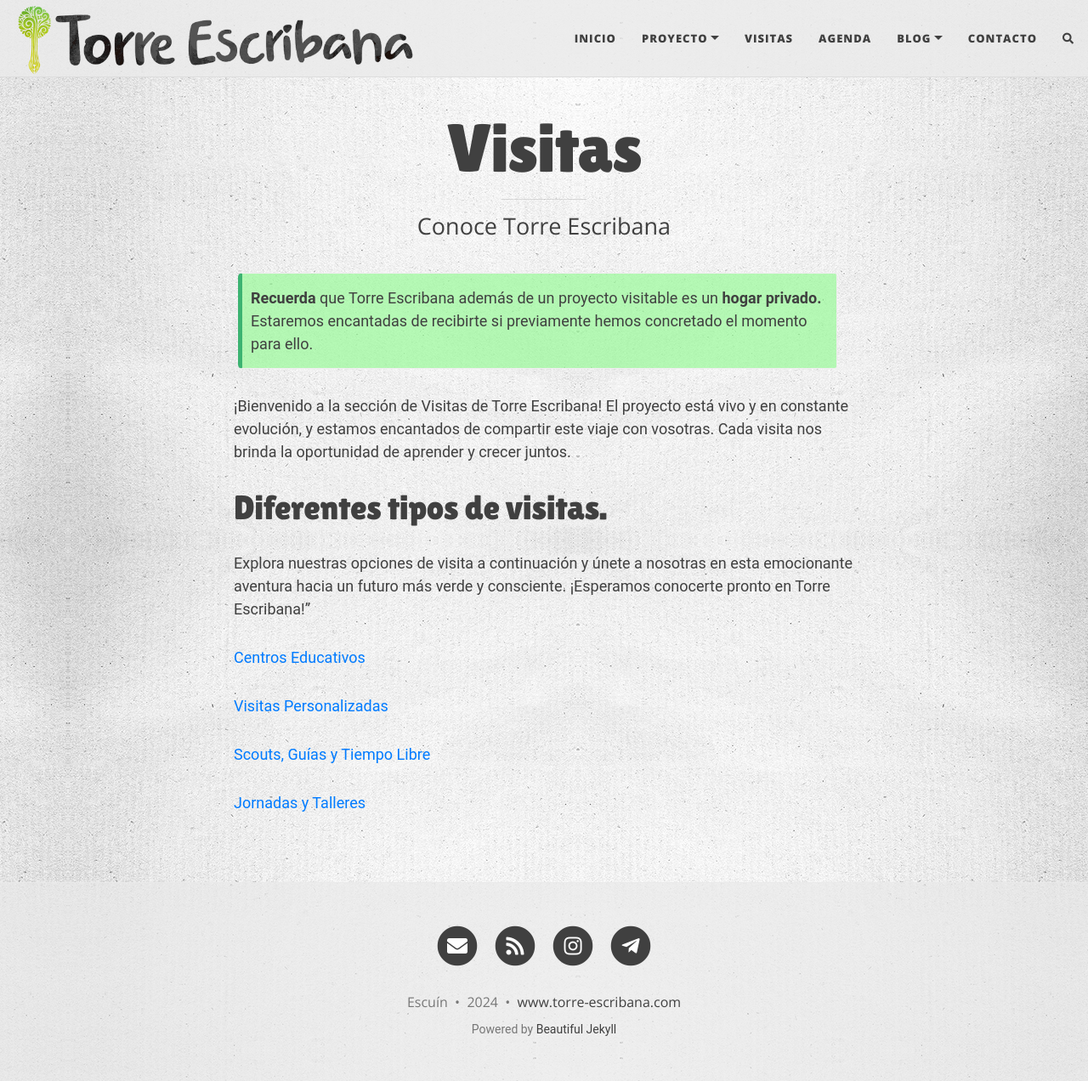
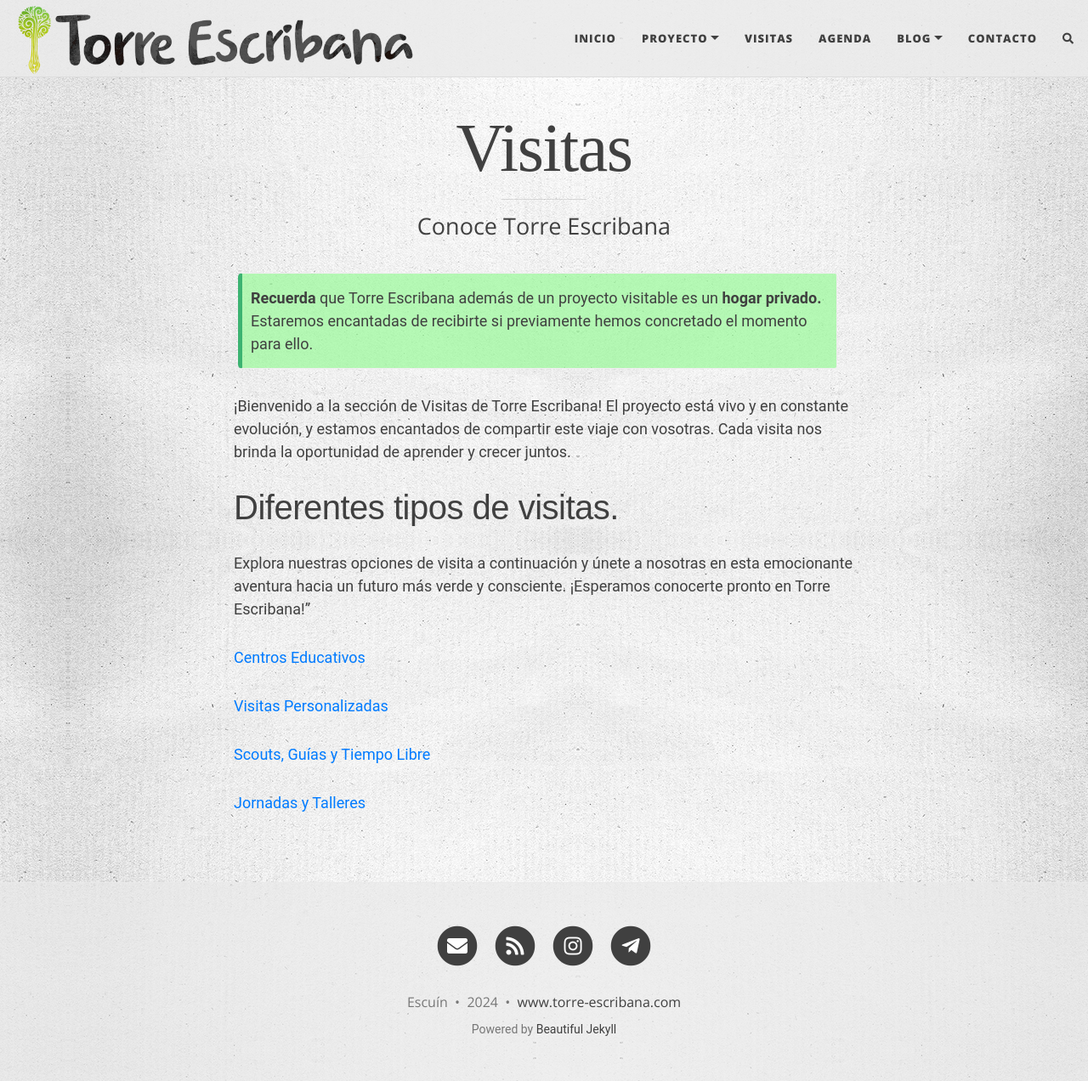
Before and after one commit to PermaculturaAragon/Web-TorreEscribana, a Jekyll site: the page built from visitas.md, in a window 1280 px wide and 1272 px high. Shown: the whole window at 85% size. Built offline with Jekyll 4.4.1, drawn with Linux system fonts in a browser that asks for light colours; nearby versions of some CDN libraries; some web fonts are replaced; comment, search, counter and statistics services are not loaded.

Commit message:
tipos letra

```diff
--- a/_includes/header.html
+++ b/_includes/header.html
@@ -64,6 +64,6 @@
 
 <link rel="preconnect" href="https://fonts.googleapis.com">
 <link rel="preconnect" href="https://fonts.gstatic.com" crossorigin>
-<link href="https://fonts.googleapis.com/css2?family=Lilita+One&display=swap" rel="stylesheet">
+<link href="https://fonts.googleapis.com/css2?family=Averia+Serif+Libre:ital,wght@0,300;0,400;0,700;1,300;1,400;1,700&family=Oleo+Script:wght@400;700&display=swap" rel="stylesheet">
 
 </header>
--- a/assets/css/beautifuljekyll.css
+++ b/assets/css/beautifuljekyll.css
@@ -131,7 +131,7 @@
 .navbar-custom {
   background-color: {{ site.navbar-col | default: "#EAEAEA" }};
   border-bottom: 1px solid {{ site.navbar-border-col | default: "#DDDDDD" }};
-  font-family: 'Open Sans', 'Helvetica Neue', Helvetica, Arial, sans-serif;
+   font-family: "Averia Serif Libre", 'Open Sans', 'Helvetica Neue', Helvetica, Arial, sans-serif;
   {% if site.navbar-img %}
     background-image: url({{ site.navbar-img | relative_url }});
     background-attachment: fixed;
--- a/assets/css/torre-escribana.css
+++ b/assets/css/torre-escribana.css
@@ -1,5 +1,19 @@
 .navbar-custom .navbar-brand {
-  font-weight: 100;
+  font-weight: 500;
+}
+.navbar-custom {
+  background-color: {{ site.navbar-col | default: "#EAEAEA" }};
+  border-bottom: 1px solid {{ site.navbar-border-col | default: "#DDDDDD" }};
+   font-family: "Averia Serif Libre", 'Open Sans', 'Helvetica Neue', Helvetica, Arial, sans-serif;
+  font-style: bold;
+
+  {% if site.navbar-img %}
+    background-image: url({{ site.navbar-img | relative_url }});
+    background-attachment: fixed;
+  {% endif %}
+  -webkit-transition: padding .5s ease-in-out;
+  -moz-transition: padding .5s ease-in-out;
+  transition: padding .5s ease-in-out;
 }
 
 .navbar-brand strong {
@@ -102,20 +116,51 @@
   padding: 0 0.5%;
 }
 
-.lilita-one-regular {
-  font-family: "Lilita One", sans-serif;
+.averia-serif-libre-light {
+  font-family: "Averia Serif Libre", serif;
+  font-weight: 300;
+  font-style: normal;
+}
+
+.averia-serif-libre-regular {
+  font-family: "Averia Serif Libre", serif;
   font-weight: 400;
   font-style: normal;
 }
 
+.averia-serif-libre-bold {
+  font-family: "Averia Serif Libre", serif;
+  font-weight: 700;
+  font-style: normal;
+}
+
+.averia-serif-libre-light-italic {
+  font-family: "Averia Serif Libre", serif;
+  font-weight: 300;
+  font-style: italic;
+}
+
+.averia-serif-libre-regular-italic {
+  font-family: "Averia Serif Libre", serif;
+  font-weight: 400;
+  font-style: italic;
+}
+
+.averia-serif-libre-bold-italic {
+  font-family: "Averia Serif Libre", serif;
+  font-weight: 700;
+  font-style: italic;
+}
+
+
 h1 {
-  font-family:  "Lilita One", sans-serif;
+  font-family:  "Averia Serif Libre", serif;
   font-size: 96px;
   font-weight: 300;
   letter-spacing: -1.5px;
 }
 h2 {
-  font-family:  "Lilita One", sans-serif;
+  font-family:  "Averia Serif Libre", sans-serif;
   font-size: 40px;
   font-weight: 200;
   letter-spacing: -0.5px;
```
Also changed, not shown: assets/fonts/daily-walk.otf (added).
